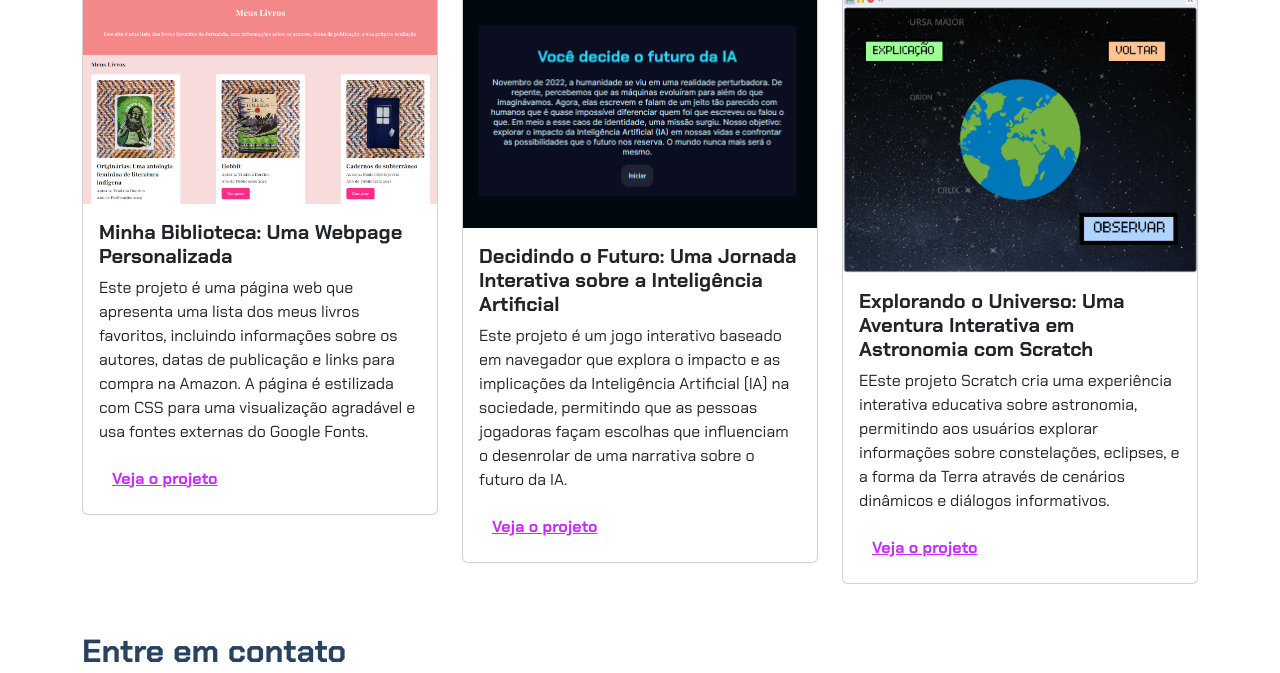
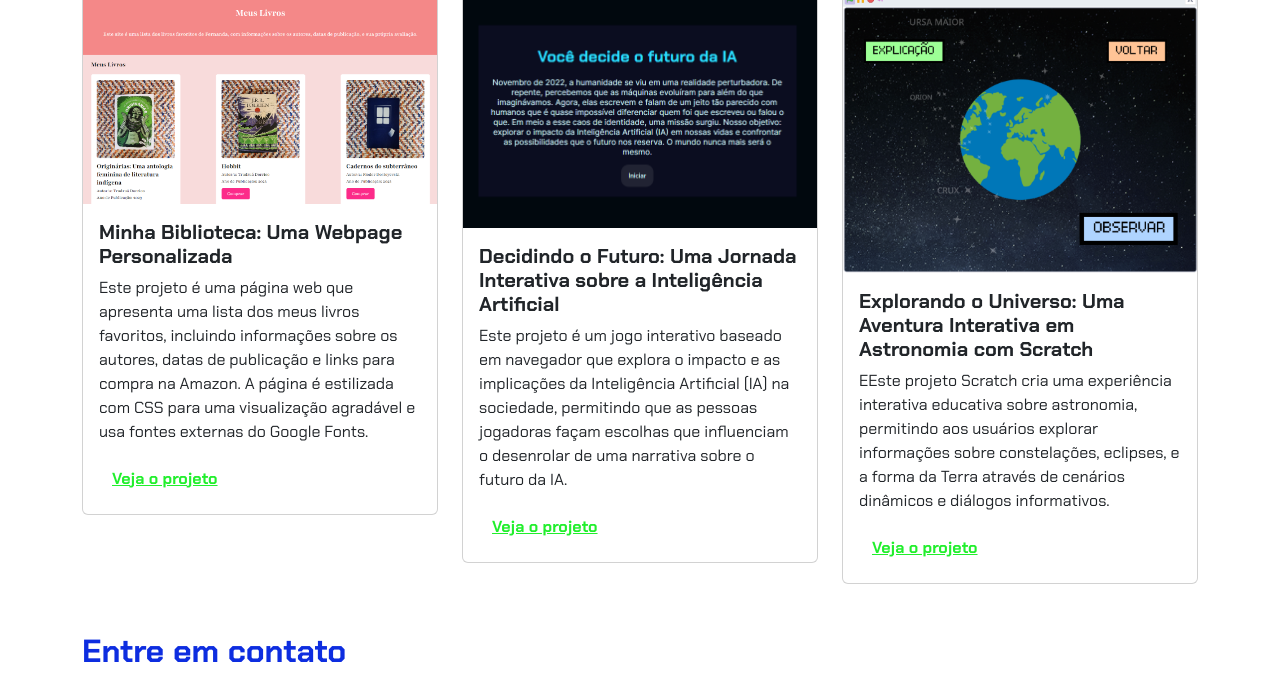
Before and after one commit to luizguilherme21032009/portifolioi, a plain HTML site: page index.html in a window 1280 px wide. Shown: the part 475-1148 px from the top of the page. Drawn offline with nearby package versions, Linux system fonts and the light colour scheme.

Commit message:
kigreuiog

```diff
--- a/style.css
+++ b/style.css
@@ -1,9 +1,9 @@
 @import url('https://fonts.googleapis.com/css2?family=Chakra+Petch:ital,wght@0,300;0,400;0,500;0,600;0,700;1,300;1,400;1,500;1,600;1,700&display=swap');
 
 :root {
-    --cor-principal: #6E859F;
-    --cor-secundaria: #284260;
-    --cor-destaque: #C92BFC;
+    --cor-principal: #edf50f;
+    --cor-secundaria: #0d2de0;
+    --cor-destaque: #21ef2c;
 }
 
 body {
```
